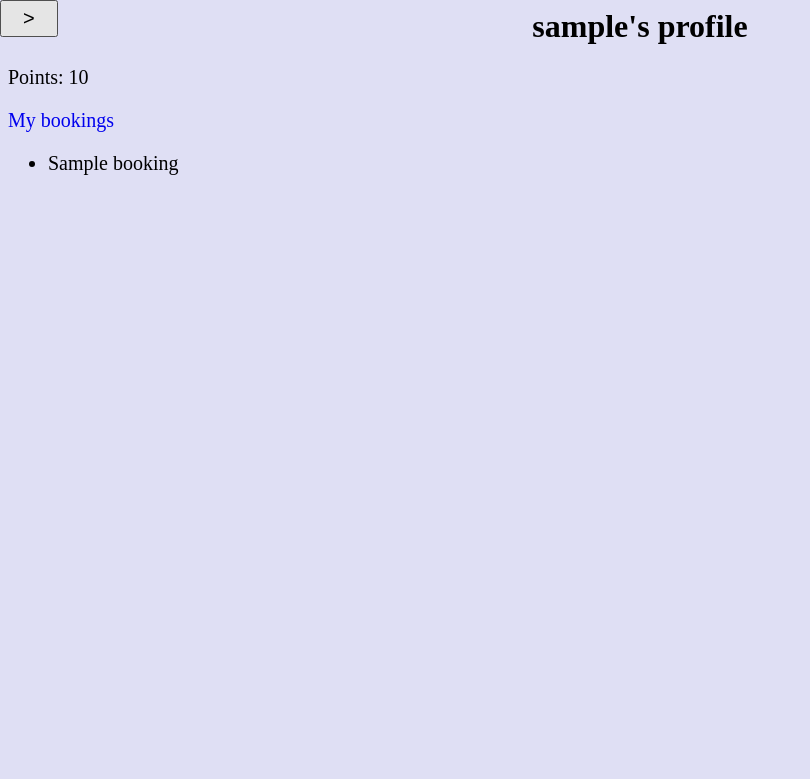
After one commit to eee12342/CSIT214-Project, a Flask app: template program/templates/profile.html in a window 1280 px wide. The commit adds this page. Shown: the top 779 px of the page, without its empty margins (0-810 px from the left). Run offline with Flask 3, Linux system fonts and the light colour scheme; the template is opened without the code that fills it: most values are stand-ins (such as "Sample title", 1, 10 or a date in 2020).

Commit message:
Add user profile page and booking functionality
Implemented a new profile page displaying user points and bookings. Added booking data to user records, created booking form fields, and updated payment logic to handle bookings and point deductions. Introduced new CSS for profile styling and linked the profile page in the navbar.

```diff
--- a/program/main.py
+++ b/program/main.py
@@ -84,6 +84,22 @@ def get_lounge_by_id(id):
     for lounge in lounge_data["lounges"]:
         if lounge["id"] == id:
             return lounge
+
+def add_booking(username, lounge, start, end, date):
+    user_data = get_user_data()
+    bookings = user_data[username].get("bookings")
+    booking_info = {
+        "id": lounge["id"],
+        "start_time": start,
+        "end_time": end,
+        "date": date,
+    }
+    if bookings:
+        user_data[username]["bookings"].append(booking_info)
+    else:
+        user_data[username]["bookings"] = [booking_info]
+
+    save_user_data(user_data)
 
 
 # our main landing page
@@ -219,14 +235,39 @@ def book():
     return render_template("book.html", lounge=lounge)
 
 
-@app.route("/pay")
+@app.route("/pay", methods=["GET", "POST"])
 def pay():
-    if request.args["payment_option"] == "money":
-        add_points(100)
-    elif request.args["payment_option"] == "points":
+    lounge_id = request.args["lounge_id"]
+    lounge = get_lounge_by_id(lounge_id)
+    lounge_point_cost = int(lounge["points"])
+
+    if request.form["payment_option"] == "money":
+        add_points(50)
+    elif request.form["payment_option"] == "points":
         print("POINTS")
-        add_points(-100)
+        add_points(-lounge_point_cost)
+
+    print(request.form["start_time"], request.form["end_time"], request.form["booking_date"])
+    add_booking(User.username, lounge, request.form["start_time"], request.form["end_time"], request.form["booking_date"])
     return redirect(url_for("hello_world"))
+
+@app.route("/profile")
+def profile():
+    if User.get_login_status():
+        username = User.username
+        user_data = get_user_data()[username]
+
+        booking_ids = user_data.get("bookings")
+        bookings = []
+        for booking_id in booking_ids:
+            bookings.append(get_lounge_by_id(booking_id))
+
+
+        return render_template("profile.html", username=username, user_data=user_data, bookings=bookings)
+    else:
+        User.current_page = "profile"
+        return redirect(url_for("login"))
+
 
 
 if __name__ == "__main__":
--- a/program/static/book.css
+++ b/program/static/book.css
@@ -25,3 +25,9 @@ h3 {
     font-size: 30px;
     margin-top: 40px;
 }
+
+.dateTimeForm {
+    margin-left: auto;
+    margin-right: auto;
+    font-size: 20px;
+}
--- /dev/null
+++ b/program/static/profile.css
@@ -0,0 +1,8 @@
+h1 {
+    display: flex;
+    justify-content: center;
+}
+
+.profileContent {
+    font-size: 20px;
+}
--- a/program/templates/navbar.html
+++ b/program/templates/navbar.html
@@ -11,7 +11,7 @@
                 <br />
                 <div class="sideBarLinks">
                     <a href="{{ url_for('hello_world') }}">Home</a><br />
-                    <a href="#">Profile</a><br />
+                    <a href="{{ url_for('profile') }}">Profile</a><br />
                     <a href="{{ url_for('explore') }}"">Explore</a><br />
                     <a href="#">Memberships</a><br />
                     <a href="#">FAQ</a>
--- /dev/null
+++ b/program/templates/profile.html
@@ -0,0 +1,21 @@
+<html>
+    <head>
+        <title>My profile</title>
+        <link rel="stylesheet" type="text/css" href="{{ url_for('static', filename='profile.css') }}" />
+    </head>
+    <body>
+        {% include "navbar.html" %}
+        <h1>{{ username }}'s profile</h1>
+        <div class="profileContent">
+            <p>Points: {{ user_data["points"] }}</p>
+            <a href="INSERT URL">My bookings</a>
+            {% if bookings %}
+                <ul>
+                    {% for booking in bookings %}
+                        <li>{{ booking["name"] }}</li>
+                    {% endfor %}
+                </ul>
+            {% endif %}
+        </div>
+    </body>
+</html>
```
Also changed, not shown: program/data/userdata.json (+9 -1 lines), program/templates/book.html (+11 -3 lines).
